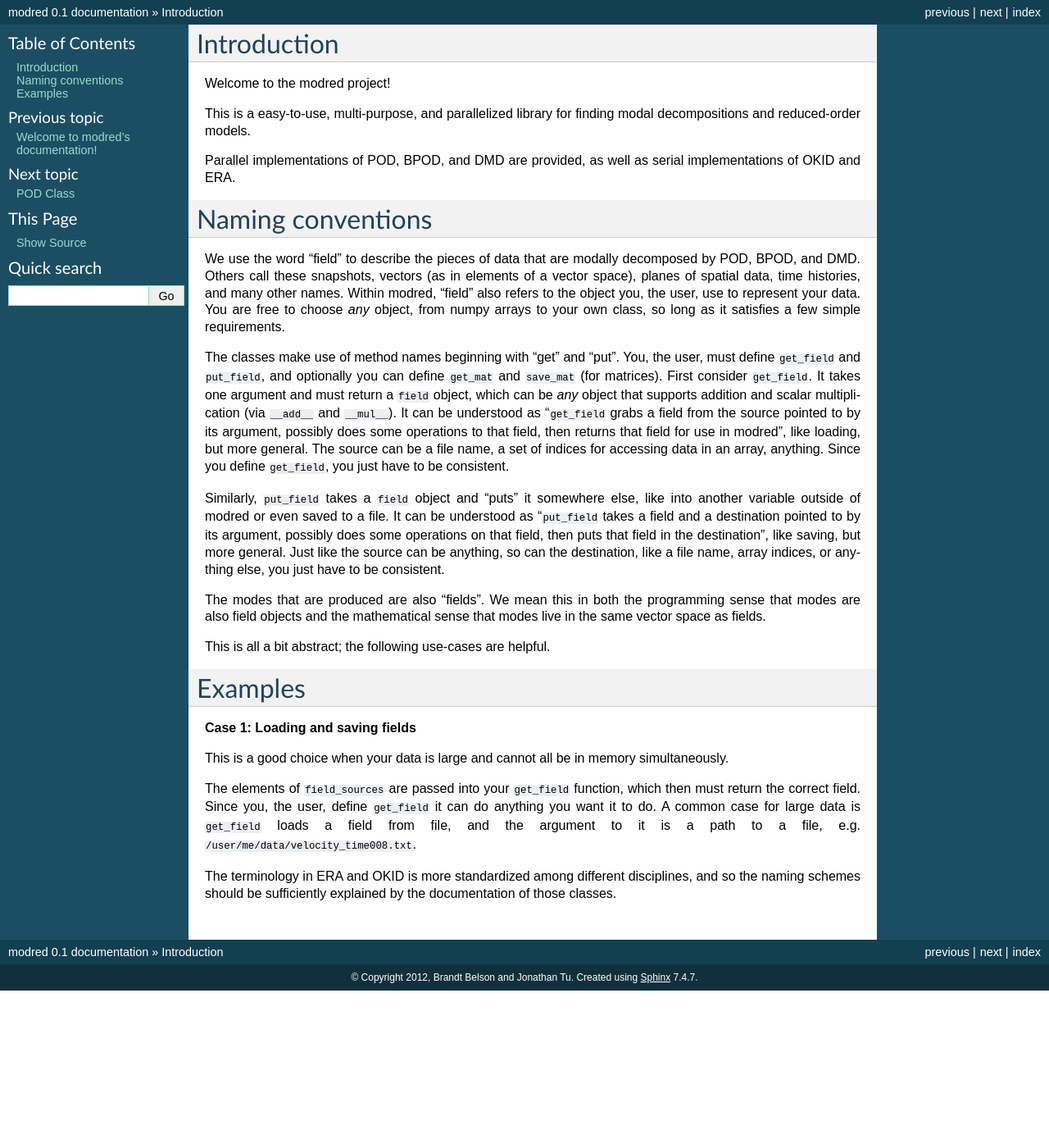
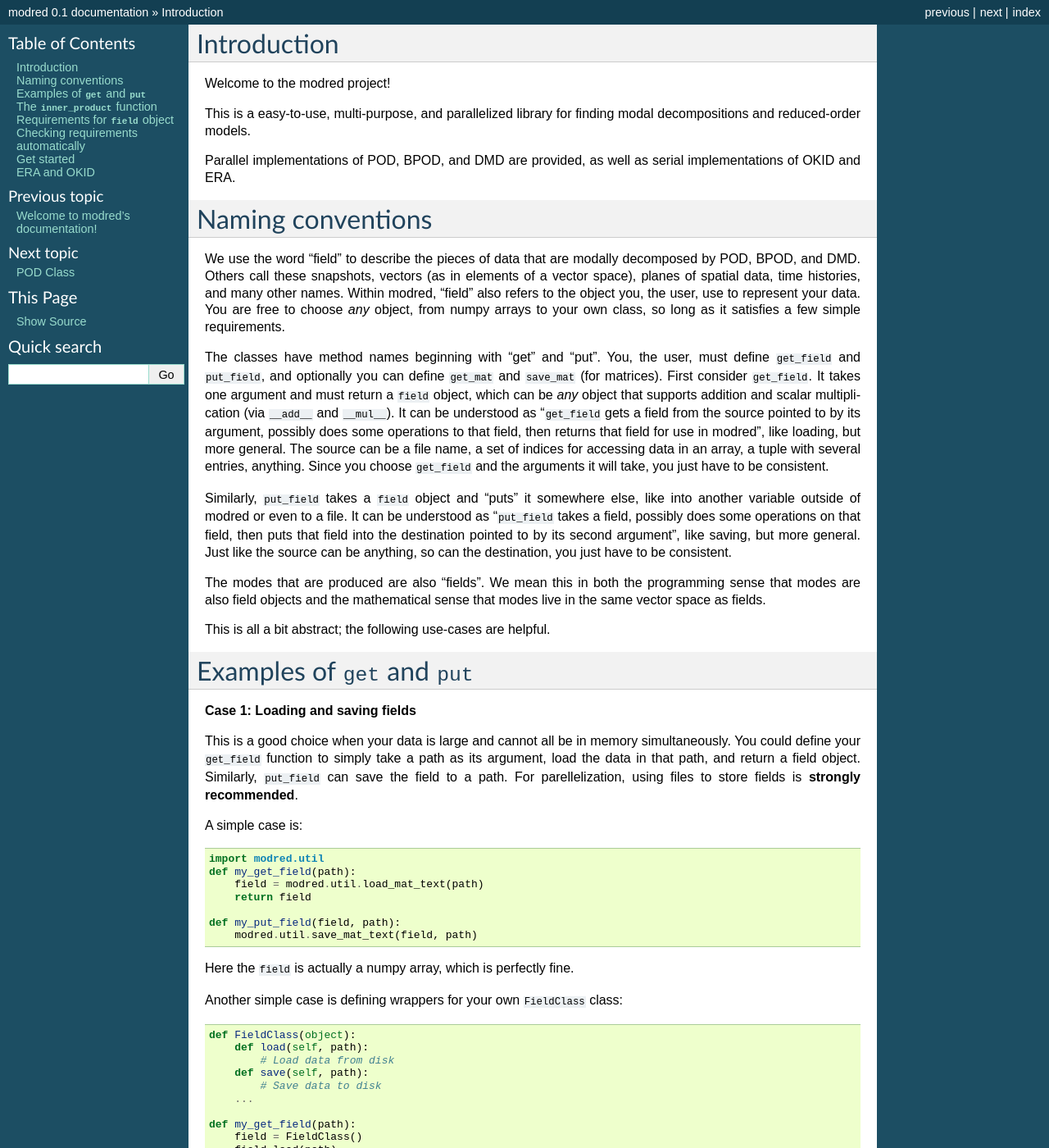
Before and after one commit to belson17/modred, a Sphinx documentation site: the page built from doc/intro.rst, in a window 1280 px wide and 1400 px high. Shown: the whole window at 82% size. Built offline with Sphinx 7.4.7, drawn with Linux system fonts in a browser that asks for light colours; some of the changed text lies outside the part shown.

Commit message:
Added requirements for functions and field object.
Intro now serves almost as a quickstart. We should probably
decide at some point how we want to organize our docs. At this
point there is some overlap between the user's guide, the draft of the
SIAM paper, and sphinx.

```diff
--- a/doc/intro.rst
+++ b/doc/intro.rst
@@ -10,9 +10,9 @@
 Parallel implementations of POD, BPOD, and DMD are provided, as well as serial implementations
 of OKID and ERA.
 
-=============
+====================
 Naming conventions
-=============
+====================
 
 We use the word "field" to describe the pieces of data that are modally decomposed by POD,
 BPOD, and DMD.
@@ -22,24 +22,24 @@
 You are free to choose *any* object, from numpy arrays to your own class, so long as it satisfies
 a few simple requirements.
 
-The classes make use of method names beginning with "get" and "put".
+The classes have method names beginning with "get" and "put".
 You, the user, must define ``get_field`` and ``put_field``, and optionally you can define
 ``get_mat`` and ``save_mat`` (for matrices).
 First consider ``get_field``. It takes one argument and must return a ``field`` object, which can be
 *any* object that supports addition and scalar multiplication (via ``__add__`` and ``__mul__``).
-It can be understood as "``get_field`` grabs a field from the source pointed to by its argument,
+It can be understood as "``get_field`` gets a field from the source pointed to by its argument,
 possibly does some operations to that field, then returns that field for use in modred", like
 loading, but more general.
-The source can be a file name, a set of indices for accessing data in an array, anything.
-Since you define ``get_field``, you just have to be consistent.
+The source can be a file name, a set of indices for accessing data in an array, a tuple with
+several entries, anything.
+Since you choose ``get_field`` and the arguments it will take, you just have to be consistent.
 
 Similarly, ``put_field`` takes a ``field`` object and "puts" it somewhere else, like into another
-variable outside of modred or even saved to a file.
-It can be understood as "``put_field`` takes a field and a destination pointed to by its argument,
-possibly does some operations on that field, then puts that field in the destination", like
+variable outside of modred or even to a file.
+It can be understood as "``put_field`` takes a field, possibly does some operations on that field,
+then puts that field into the destination pointed to by its second argument", like
 saving, but more general.
-Just like the source can be anything, so can the destination, like a file name, array indices,
-or anything else, you just have to be consistent.
+Just like the source can be anything, so can the destination, you just have to be consistent.
 
 
 The modes that are produced are also "fields".
@@ -48,22 +48,159 @@
 
 This is all a bit abstract; the following use-cases are helpful.
 
-===============
-Examples
-===============
+===========================================
+Examples of ``get`` and ``put``
+===========================================
 
 **Case 1: Loading and saving fields**
 
 This is a good choice when your data is large and cannot all be in memory simultaneously.
+You could define your ``get_field`` function to simply take a path as its argument,
+load the data in that path, and return a field object. Similarly, ``put_field`` can
+save the field to a path. For parellelization, using files to store fields is **strongly
+recommended**.
 
-The elements of ``field_sources`` are passed into your ``get_field`` function,
-which then must return the correct field.
-Since you, the user, define ``get_field`` it can do anything you want it to do.
-A common case for large data is ``get_field`` loads a field from file, and the argument to it
-is a path to a file, e.g. ``/user/me/data/velocity_time008.txt``.
+A simple case is::
+
+  import modred.util
+  def my_get_field(path):
+      field = modred.util.load_mat_text(path)
+      return field
+
+  def my_put_field(field, path):
+      modred.util.save_mat_text(field, path)
+
+Here the ``field`` is actually a numpy array, which is perfectly fine.
+
+Another simple case is defining wrappers for your own ``FieldClass`` class::
+
+  def FieldClass(object):
+      def load(self, path):
+          # Load data from disk
+      def save(self, path):
+          # Save data to disk
+      ...
+
+  def my_get_field(path):
+      field = FieldClass()
+      field.load(path)
+
+  def my_put_field(field, path):
+      field.save(path)
+
+
+**Case 2: Putting fields into an external array**
+
+If your data is not very big and you do not plan on using modred in parallel, saving and loading
+your data can be unnecessary. Instead, you might just want modred to return the modes.
+You can do almost this via::
+
+  def my_get_field(array_and_index):
+      my_array = array_and_index[0]
+      index = array_and_index[1]
+      return my_array[index]
+
+  def my_put_field(field, array_and_index):
+      my_array = array_and_index[0]
+      index = array_and_index[1]
+      my_array[index] = field
+
+You can't directly return the modes because modred's interface has to properly
+deal with large data, and returning all of the modes is impossible due to memory limitations.
+Still, you can achieve this in a less direct way as shown above.
+
+As another demonstrationg of how to bypass loading and saving, you can use a ``DataClass``::
+
+  def DataClass(object):
+      __init__(self):
+          # Create the fields to decompose into modes.
+      ...
+
+  def my_get_field(data_class_and_attr):
+      my_data_class = data_class_and_attr[0]
+      attr = data_class_and_attr[1]
+      return getattr(my_data_class, attr)
+
+  def my_put_field(field, data_class_and_attr):
+      my_data_class = data_class_and_attr[0]
+      attr = data_class_and_attr[1]
+      setattr(my_data_class, attr, field)
+
+There are of course many other implementation choices, these are just a few simple examples
+to help understanding and inspire your own choices.
+
+
+**Matrices***
+
+You can also define ``put_mat`` and ``get_mat``.
+They are exactly analagous to the field
+cases.
+However, in this case modred supplies a default to save and load matrices to text files.
+
+===============================
+The ``inner_product`` function
+===============================
+
+In addition to ``get_field`` and ``put_field``, you must define an inner product
+function that takes two fields returns a single number.
+It can return real or complex, but must always return the same type.
+Your inner product must satisfy the mathematical definition for an inner products, namely:
+
+1. Conjugate symmetry: ``inner_product(field1, field2) == numpy.conj(inner_product(field2, field1))``
+2. Linearity: ``inner_product(a*field1, field2) == a*inner_product(field1, field12)``
+   for a scalar ``a``.
+3. Implied norm: ``inner_product(field1, field1) >= 0``, with equality iff ``field1 == 0``.
+
+
+==================================
+Requirements for ``field`` object
+==================================
+
+As briefly mentioned before, the ``field`` object that is manipulated by ``get_field`` and
+``put_field`` can be *any* object that satisfies a few simple requirements:
+
+1. Must be compatible with supplied ``get_field`` and ``put_field`` functions.
+2. Must be compatible with supplied ``inner_product`` function.
+3. Must support scalar multiplication, i.e. ``field2 = 2.0*field1``.
+4. Must support addition with other fields, i.e. ``field3 = field1 + field2``.
+
+
+Numpy arrays already meet requirements 3 and 4.
+For your own classes, define ``__mul__`` and ``__add__`` special methods for 3 and 4.
 
 
 
+=====================================
+Checking requirements automatically
+=====================================
+
+We include a ``FieldOperations`` method ``idiot_check`` that checks common mistakes.
+Still, we encourage you to write your own tests and not risk being exposed by the ``idiot_check``!
+
+
+============
+Get started
+============
+Summarizing, after you've defined suitable
+
+1. ``get_field`` function
+2. ``put_field`` function
+3. ``inner_product`` function
+4. ``field`` object
+
+you can get started using any of the modal decomposition classes (POD, BPOD, and DMD)!
+
+The rest of this sphinx documentation has details on how to use each individual class
+and method, including common usages.
+
+More mathematical information is available in the user's guide.
+
+TODO: Add full examples?
+
+
+=================
+ERA and OKID
+=================
 
 The terminology in ERA and OKID is more standardized among different disciplines, and so the
 naming schemes should be sufficiently explained by the documentation of those classes.
```
